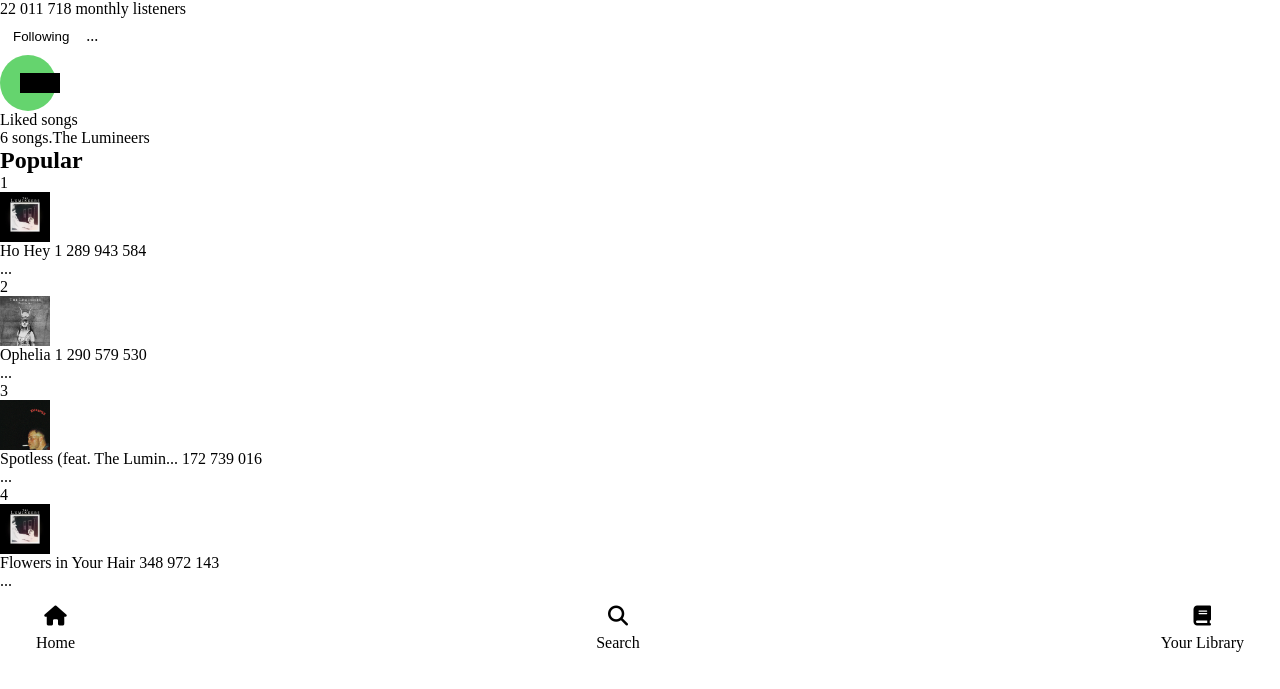
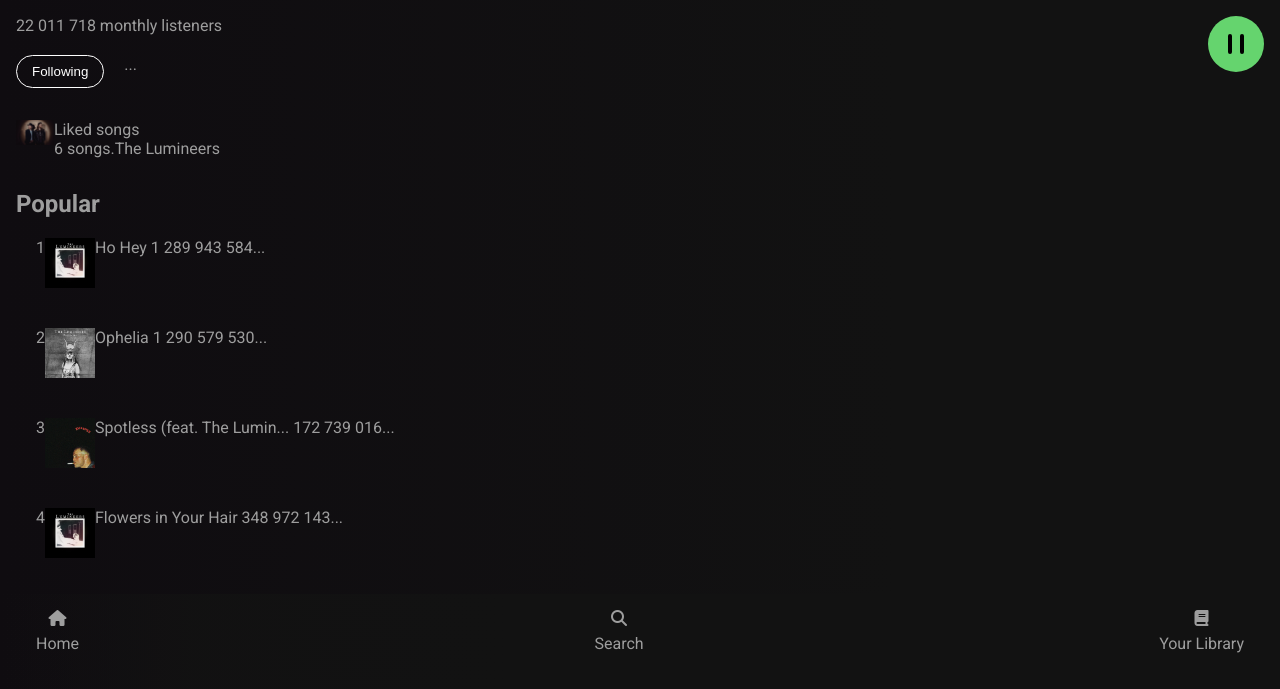
Before and after one commit to danielbgmg/Spotify-Mobile, a plain HTML site: page src/index.html in a window 1280 px wide. Shown: the part 450-1139 px from the top of the page. Drawn offline with Linux system fonts and the light colour scheme.

Commit message:
atulização do layout

```diff
--- a/src/index.html
+++ b/src/index.html
@@ -24,9 +24,9 @@
     <main class="content">
         <section class="hero">
             <div class="musicsInfo">
-                <div>
+              <div class="followInfo">
                 <span class="monthlyListeners">22 011 718 monthly listeners</span>
-                    <div>
+                <div class="monthlyListeners-btn">
                   <button class="btn-follow">
                       Following
                   </button>
@@ -34,12 +34,12 @@
                 </div>
               </div>
               <div class="musicPlay">
-                    <i class="fa-solid fa-pause"></i>
+                <!--<i class="fa-solid fa-pause"></i>-->
               </div>
             </div>
             <div class="playlist">
                 <div class="imgPlaylist">
-
+                  <img src="./assets/image 17.png" alt="">
                 </div>
                 <div class="playlistName">
                     <span>Liked songs</span>
@@ -47,6 +47,7 @@
                         <span>6 songs</span><span>.</span><span>The Lumineers</span>
                     </div>
                 </div>
+                <div class="arrow-rigth"></div>
             </div>
         </section>
 
@@ -54,9 +55,8 @@
             <h2>Popular</h2>
             <div class="musicPlaylist">
                 <ol>
-                    <li>
+                    <li class="list-song">
                         <span>1</span>
-                        <div>
                             <div>
                                 <img src="./assets/image 12.png" alt="" class="img-playlist">
                             </div>
@@ -64,12 +64,10 @@
                                 <span>Ho Hey</span>
                                 <span>1 289 943 584</span>
                             </div>
-                        </div>
                         <span>...</span>
                     </li>
-                    <li>
+                    <li class="list-song">
                         <span>2</span>
-                        <div>
                             <div>
                                 <img src="./assets/image 13.png" alt="" class="img-playlist">
                             </div>
@@ -77,12 +75,10 @@
                                 <span>Ophelia</span>
                                 <span>1 290 579 530</span>
                             </div>
-                        </div>
                         <span>...</span>
                     </li>
-                    <li>
+                    <li class="list-song">
                         <span>3</span>
-                        <div>
                             <div>
                                 <img src="./assets/image 14.png" alt="" class="img-playlist">
                             </div>
@@ -90,19 +86,16 @@
                                 <span>Spotless (feat. The Lumin...</span>
                                 <span>172 739 016</span>
                             </div>
-                        </div>
                         <span>...</span>
                     </li>
-                    <li>
+                    <li class="list-song">
                         <span>4</span>
-                        <div>
                             <div>
                                 <img src="./assets/image 12.png" alt="" class="img-playlist">
                             </div>
                             <div>
                                 <span>Flowers in Your Hair</span>
                                 <span>348 972 143</span>
-                            </div>
                             </div>
                         <span>...</span>
                     </li>
--- a/src/styles/main.scss
+++ b/src/styles/main.scss
@@ -7,8 +7,11 @@
   padding: 0;
   box-sizing: border-box;
 }
+
 body {
-  width: 100vw;
+  background: $bg-color;
+  color: $text-color;
+  font-family: 'Roboto' ;
 }
 
 img {
@@ -44,20 +47,37 @@
   width: 358px;
   bottom: 16px;
   font-size: 48px;
-  font-family: 'Roboto' ;
 }
 
 .img-playlist {
   width: 50px;
   height: 50px;
 }
-.nav-container {
-  padding: 16px 36px 36px 36px;
+
+.musicsInfo {
+  display: flex;
+  justify-content: space-between;
+  padding: 16px;
 }
-.followInfo span {
+
+.monthlyListeners {
   display: block;
+  margin-bottom: 20px;
+}
 
+.monthlyListeners-btn {
+  display: flex;
+  gap: 20px;
 }
+
+.btn-follow {
+  border: 1px solid white;
+  padding: 8px 15px;
+  background: transparent;
+  border-radius: $radius;
+  color: $text-color-white;
+}
+
 .musicPlay {
   position: relative;
   width: 56px;
@@ -69,48 +89,42 @@
   border-radius: 50%;
 }
 
-.musicPlay::before {
-  position: absolute;
-  content: "";
-  width: 40px;
-  height: 20px;
-  background-color: black;
-  left: 20px;
-}
-
 .musicPlay::after {
   position: absolute;
   content: "";
   width: 4px;
   height: 20px;
   background-color: black;
-  right: 20px;
-}
-.musicInfo {
-display:flex;
-justify-content: space-between;
-padding: 16;
+  left: 32px;
+  border-radius: 5px;
 }
 
-.followInfo {
-  display: flex;
-   align-items: center;
- justify-content: space-between;
+.musicPlay::before {
+  position: absolute;
+  content: "";
+  width: 4px;
+  height: 20px;
+  background-color: black;
+  right: 32px;
+  border-radius: 5px;
 }
 
-.btn-follow {
-  border: 1px solid white;
-  padding: 10px 12px;
-  background: transparent;
-  border-radius: $radius;
+.playlist {
+  display: flex;
+  padding: 16px;
 }
 
+.imgPlaylist {
+  width: 38px;
+  height: 38px;
+}
 
 
 .nav-list {
   display: flex;
   justify-content: space-between;
 }
+
 .nav-item {
   list-style: none;
   display: flex;
@@ -118,8 +132,18 @@
   align-items: center;
   gap: 8px;
 }
-.icon {
-  font-size: 20px;
+
+.musics {
+  padding: 16px;
 }
 
+.list-song {
+  display: flex;
+  padding: 20px;
+}
+
+.nav-container {
+  background: $nav-color;
+  padding: 16px 36px 36px 36px;
+}
 /*# sourceMappingURL=main.css.map */
```
Also changed, not shown: src/styles/main.css, 1 other file. Lines whose indentation alone changed are shown as unchanged.
